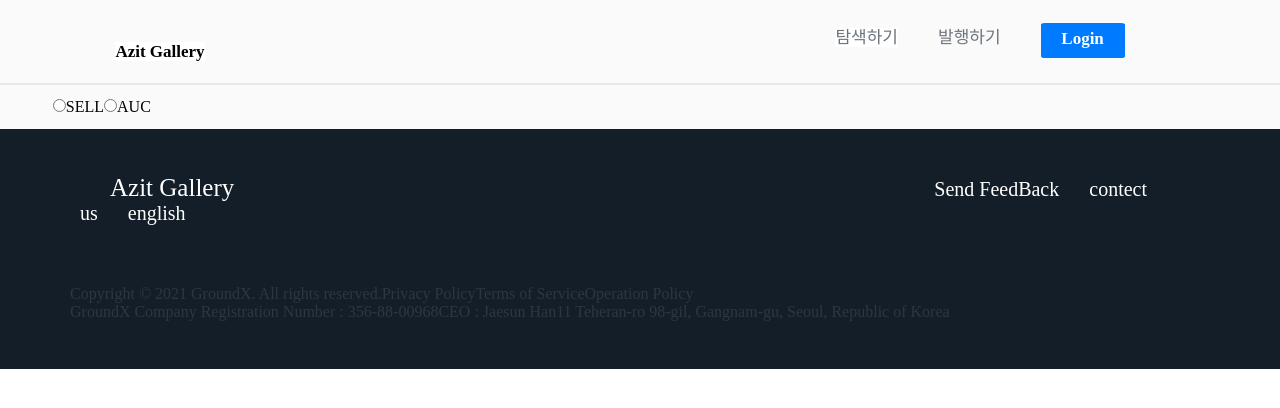
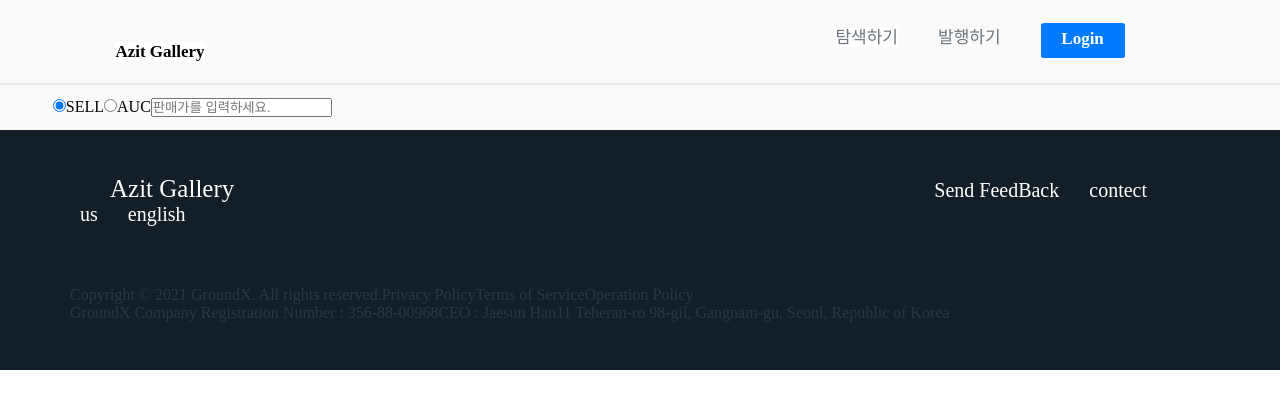
Before and after one commit to hyejjun/Gyungil_renewal_Team, a Next.js app in the folder front/client/: page /components/item/SellType in a window 1280 px wide. Shown: the top 408 px of the page. Built offline with nearby package versions, Linux system fonts and the light colour scheme.

Commit message:
판매경매css미완

```diff
--- a/front/client/pages/components/item/SellType.tsx
+++ b/front/client/pages/components/item/SellType.tsx
@@ -3,34 +3,66 @@ import React, { useState } from "react";
 
 
 const SellType = () =>{
-    const [sellAuc, setSellAuc] = useState<boolean>(true);
+    const [ifSell, setifSell] = useState<boolean>(true);
 
-    const ChkSell = () => {
+    const sellOn = (e) => {
+        setifSell(true)
+    }
 
+    const aucOn = (e) => {
+        setifSell(false)
+    }
+
+    const SellSection = () => {
         return(
             <>
-                <input type = "radio" id = "sell" />
-                <label htmlFor = "sell">SELL</label>
+            판매임
             </>
         )
     }
-    const ChkAuc = () => {
-        // setSellAuc(false)
+
+    const AucSection = () => {
         return(
             <>
-                <input type = "radio" id = "auc" />
+            경매임
+            </>
+        )
+    }
+
+    const ChkSell = () => {
+        return(
+            <>
+                <input type = "radio" id = "sell" value="1"
+                onChange = {sellOn}
+                checked = {ifSell == true ? true : false}
+                />
+                <label htmlFor = "sell">SELL</label>
+                <input type = "radio" id = "auc" value="2"
+                onChange = {aucOn}
+                checked = {ifSell == true ? false : true}
+                />
                 <label htmlFor = "auc">AUC</label>
             </>
         )
     }
 
     return(
+        <>
+                <ChkSell />
+                {ifSell
+                ?
+                <>
+                    {/* <div>판매임</div> */}
+                    <input type="text" placeholder="판매가를 입력하세요."/>
+                </>
+                :
+                <>
+                    {/* <div>경매임</div> */}
+                    <input type="text" placeholder="경매 시작가를 입력하세요."/>
+                    <input type = "time"></input>
+                </>
 
-        <>
-
-                <ChkSell />
-                <ChkAuc/>
-
+                }
         </>
     )
 }
```
Also changed, not shown: 2 other files (tests, documents, lock files or other folders).
